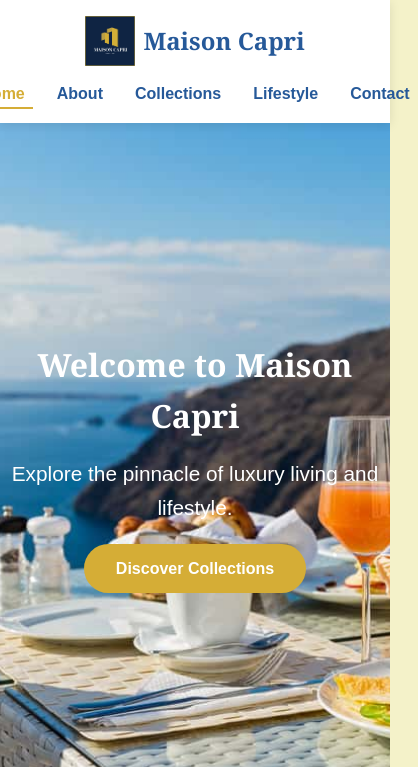
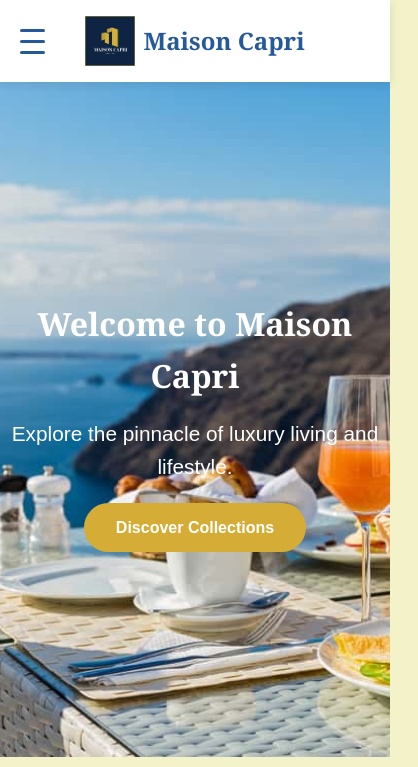
Before and after one commit to mercadolee024-prog/maison-capri-lux-, a plain HTML site: page index.html in a window 390 px wide. Shown: the top 767 px of the page, 418 px wide, since content can reach past the window. Drawn offline with Linux system fonts and the light colour scheme.

Commit message:
Update style.css

```diff
--- a/css/style.css
+++ b/css/style.css
@@ -921,3 +921,80 @@ footer .socials a:hover {
     font-size: 1rem;
   }
 }
+
+/* ===== Hamburger Menu Base ===== */
+.hamburger {
+  display: none;
+  flex-direction: column;
+  cursor: pointer;
+  position: absolute;
+  left: 20px; /* moved to left */
+  top: 25px;
+  z-index: 1001;
+}
+
+.hamburger span {
+  height: 3px;
+  width: 25px;
+  background: #265999; /* same blue as theme */
+  margin: 4px 0;
+  border-radius: 5px;
+  transition: all 0.3s ease;
+}
+
+/* ===== Mobile View ===== */
+@media (max-width: 768px) {
+  .hamburger {
+    display: flex;
+  }
+
+  nav {
+    position: fixed;
+    top: 0;
+    left: -100%; /* start hidden on left side */
+    height: 100vh;
+    width: 65%;
+    background: #fff;
+    box-shadow: 2px 0 10px rgba(0, 0, 0, 0.15);
+    transition: left 0.4s ease;
+    z-index: 1000;
+    padding-top: 80px;
+  }
+
+  nav.active {
+    left: 0; /* slides in from the left */
+  }
+
+  nav ul {
+    display: flex;
+    flex-direction: column;
+    gap: 25px;
+    text-align: left;
+    padding-left: 30px;
+  }
+
+  nav ul li a {
+    font-size: 18px;
+    color: #265999;
+    font-weight: bold;
+    text-decoration: none;
+    transition: 0.3s;
+  }
+
+  nav ul li a:hover {
+    color: #D5AD36;
+  }
+
+  /* Hamburger animation (turns into X) */
+  .hamburger.active span:nth-child(1) {
+    transform: rotate(45deg) translateY(8px);
+  }
+
+  .hamburger.active span:nth-child(2) {
+    opacity: 0;
+  }
+
+  .hamburger.active span:nth-child(3) {
+    transform: rotate(-45deg) translateY(-8px);
+  }
+}
```
